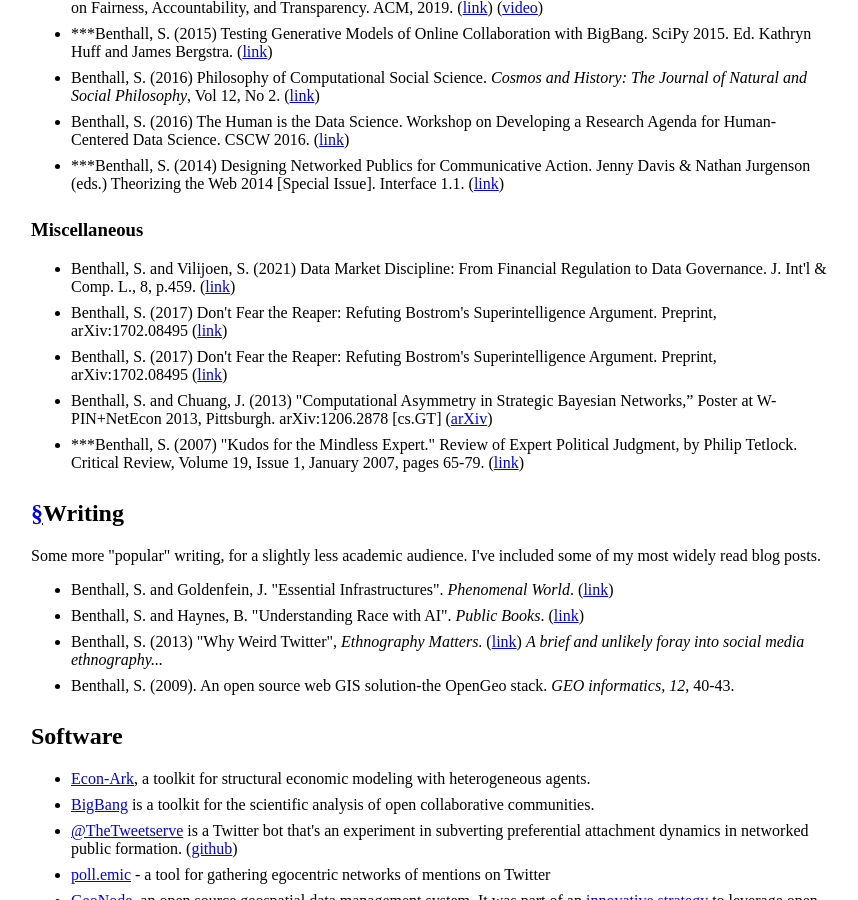
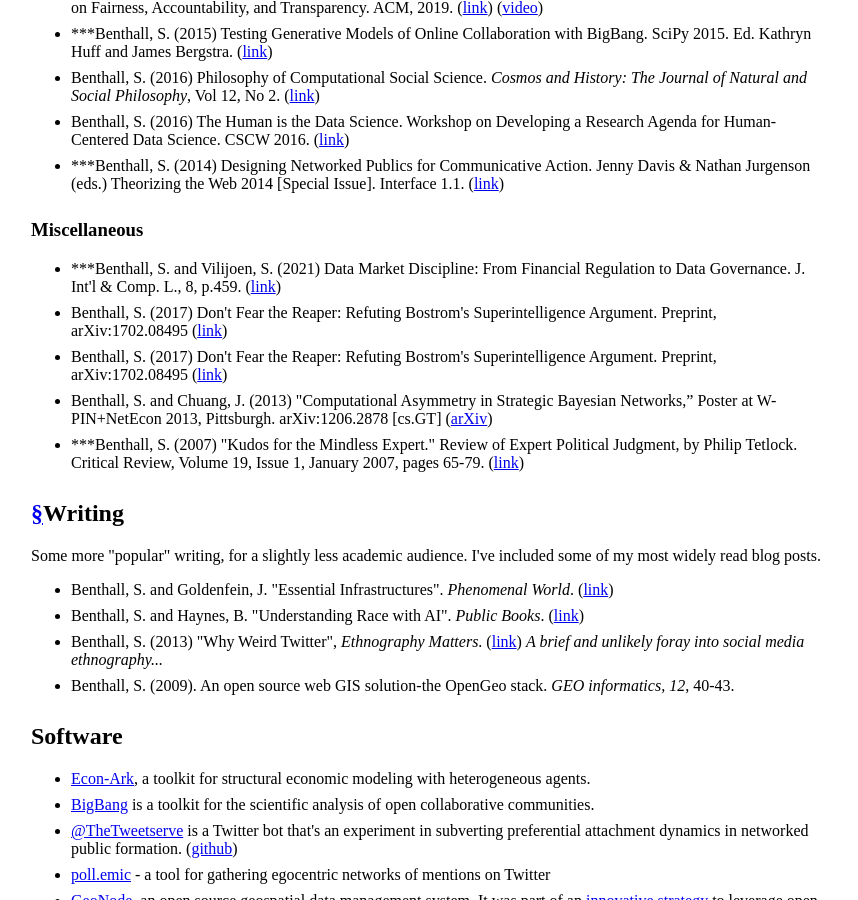
Before and after one commit to sbenthall/personal_website, a Jekyll site: the page built from index.md, in a window 1280 px wide and 900 px high, scrolled down 1516 px. Shown: the whole window, without its empty margins (209-1067 px from the left). Built offline with Jekyll 4.4.1, drawn with Linux system fonts in a browser that asks for light colours.

Commit message:
refereed DMD paper

```diff
--- a/index.md
+++ b/index.md
@@ -56,7 +56,7 @@ Current research includes:
 
 <h3>Miscellaneous</h3>
 <ul>
-  <li>Benthall, S. and Vilijoen, S. (2021) Data Market Discipline: From Financial Regulation to Data Governance. J. Int'l & Comp. L., 8, p.459. (<a href="https://www.jicl.org.uk/storage/journals/November2021/PaJPuMGBl3PCHs8ABRyd.pdf">link</a>)</li>
+  <li>***Benthall, S. and Vilijoen, S. (2021) Data Market Discipline: From Financial Regulation to Data Governance. J. Int'l & Comp. L., 8, p.459. (<a href="https://www.jicl.org.uk/storage/journals/November2021/PaJPuMGBl3PCHs8ABRyd.pdf">link</a>)</li>
   <li>Benthall, S. (2017) Don't Fear the Reaper: Refuting Bostrom's Superintelligence Argument. Preprint, arXiv:1702.08495 (<a href="https://arxiv.org/abs/1702.08495">link</a>)</li>
   <li>Benthall, S. (2017) Don't Fear the Reaper: Refuting Bostrom's Superintelligence Argument. Preprint, arXiv:1702.08495 (<a href="https://arxiv.org/abs/1702.08495">link</a>)</li>
   <li>
```
